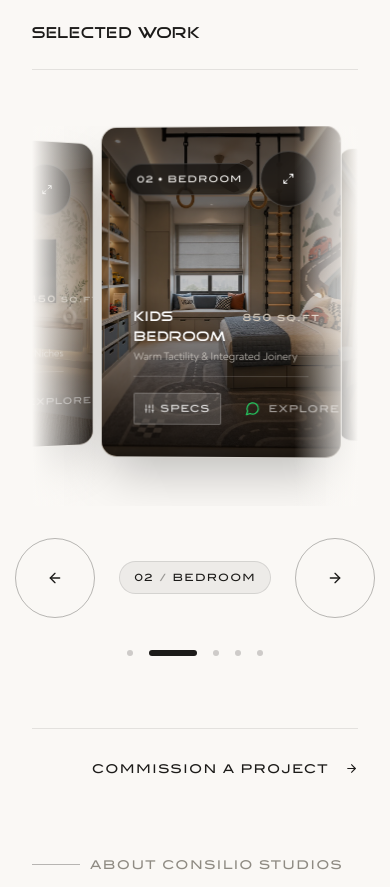
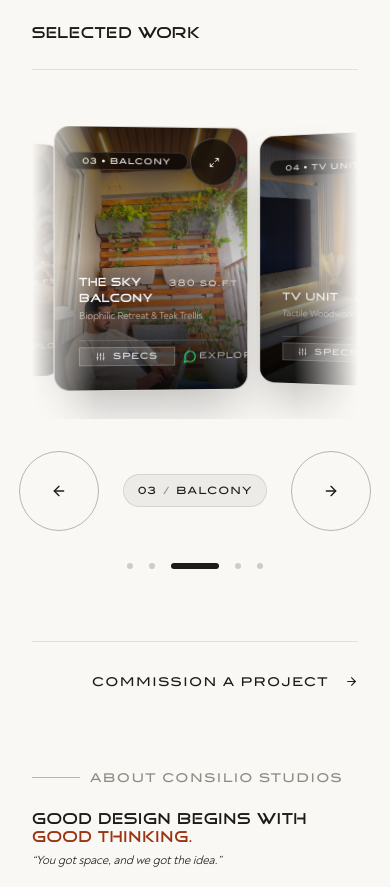
Before and after one commit to purva-de/antigravitytest, a React (Vite) app: page / in a window 390 px wide. Shown: the part 3180-4067 px from the top of the page. Built offline with nearby package versions, Linux system fonts and the light colour scheme; the HTML template or start-up script is replaced by a standard one.

Commit message:
Reduce 3D carousel card dimensions and increase continuous motion speed

```diff
--- a/src/components/SelectedWork.jsx
+++ b/src/components/SelectedWork.jsx
@@ -206,20 +206,20 @@ function CurvedPanoramaCard({
         <div className="absolute inset-0 bg-gradient-to-t from-black/85 via-black/20 to-black/60 pointer-events-none" />
 
         {/* Top Badges & Controls */}
-        <div className="absolute top-3 left-3 right-3 flex items-center justify-between z-10">
+        <div className="absolute top-2.5 left-2.5 right-2.5 flex items-center justify-between z-10">
           {/* Criteria Tag Pill (e.g. 01 • LIVING ROOM) */}
-          <span className="px-2.5 py-1 rounded-full bg-black/60 dark:bg-black/75 backdrop-blur-md text-[9px] font-mono font-medium tracking-widest text-[#FAF8F5] uppercase border border-white/15 shadow-sm">
+          <span className="px-2 py-0.5 rounded-full bg-black/60 dark:bg-black/75 backdrop-blur-md text-[8px] sm:text-[8.5px] font-mono font-medium tracking-widest text-[#FAF8F5] uppercase border border-white/15 shadow-sm">
             {project.criteriaNum} • {project.criteriaTitle}
           </span>
 
           {/* Quick Lightbox Expand Icon */}
           <button
             onClick={handleQuickViewClick}
-            className="w-7 h-7 rounded-full bg-black/60 hover:bg-black/90 backdrop-blur-md text-white flex items-center justify-center transition-all border border-white/20 active:scale-90"
+            className="w-6 h-6 rounded-full bg-black/60 hover:bg-black/90 backdrop-blur-md text-white flex items-center justify-center transition-all border border-white/20 active:scale-90"
             title="Expand photo lightbox"
             aria-label={`Expand photo for ${project.name}`}
           >
-            <Maximize2 size={12} />
+            <Maximize2 size={11} />
           </button>
         </div>
 
@@ -236,27 +236,27 @@ function CurvedPanoramaCard({
         {/* ===================================================================== */}
         {/* LOWER METADATA OVERLAY (Space Name, Area, Specs, Contact)              */}
         {/* ===================================================================== */}
-        <div className="absolute bottom-0 left-0 right-0 p-4 sm:p-5 text-white z-10 flex flex-col justify-end">
-          <div className="mb-2.5">
+        <div className="absolute bottom-0 left-0 right-0 p-3 sm:p-3.5 text-white z-10 flex flex-col justify-end">
+          <div className="mb-2">
             <div className="flex items-baseline justify-between gap-2 mb-0.5">
-              <h3 className="font-serif text-sm sm:text-base font-normal tracking-tight text-white drop-shadow-sm group-hover:text-amber-200 transition-colors">
+              <h3 className="font-serif text-xs sm:text-sm font-normal tracking-tight text-white drop-shadow-sm group-hover:text-amber-200 transition-colors">
                 {project.name}
               </h3>
-              <span className="text-[10px] font-mono text-[#D9CEBE] shrink-0 font-light">
+              <span className="text-[9px] font-mono text-[#D9CEBE] shrink-0 font-light">
                 {project.area}
               </span>
             </div>
-            <p className="text-[11px] sm:text-xs text-[#E5E0D8]/80 font-light line-clamp-1">
+            <p className="text-[10px] sm:text-[10.5px] text-[#E5E0D8]/80 font-light line-clamp-1">
               {project.subtitle}
             </p>
           </div>
 
           {/* Action Row: SPECS button + WhatsApp contact icon (frameless) */}
-          <div className="pt-2 border-t border-white/15 flex items-center justify-between">
-            <div className="flex items-center gap-2">
+          <div className="pt-1.5 border-t border-white/15 flex items-center justify-between">
+            <div className="flex items-center gap-1.5">
               <button
                 onClick={handleSpecsButtonClick}
-                className={`px-2.5 py-1 rounded-sm text-[9.5px] font-mono tracking-wider transition-colors flex items-center gap-1.5 ${
+                className={`px-2 py-0.5 rounded-xs text-[8.5px] font-mono tracking-wider transition-colors flex items-center gap-1 ${
                   isSpecsOpen
                     ? 'bg-white text-black font-semibold'
                     : 'bg-white/15 hover:bg-white/25 text-white/90 border border-white/20'
@@ -264,7 +264,7 @@ function CurvedPanoramaCard({
                 title="Toggle architectural specifications"
                 aria-label={`Toggle specs for ${project.name}`}
               >
-                <Sliders size={10} />
+                <Sliders size={9} />
                 <span>SPECS</span>
               </button>
 
@@ -273,17 +273,17 @@ function CurvedPanoramaCard({
                 target="_blank"
                 rel="noopener noreferrer"
                 onClick={(e) => e.stopPropagation()}
-                className="p-1 text-[#25D366] hover:text-[#1ebe5b] transition-all hover:scale-115 active:scale-95 flex items-center justify-center shrink-0"
+                className="p-0.5 text-[#25D366] hover:text-[#1ebe5b] transition-all hover:scale-115 active:scale-95 flex items-center justify-center shrink-0"
                 title={`WhatsApp inquiry for ${project.name}`}
                 aria-label={`WhatsApp inquiry for ${project.name}`}
               >
-                <MessageCircle size={15} />
+                <MessageCircle size={14} />
               </a>
             </div>
 
-            <span className="text-[9.5px] font-mono uppercase tracking-wider text-white/60 group-hover:text-white inline-flex items-center gap-1 transition-colors">
+            <span className="text-[8.5px] font-mono uppercase tracking-wider text-white/60 group-hover:text-white inline-flex items-center gap-0.5 transition-colors">
               <span>EXPLORE</span>
-              <ArrowUpRight size={11} className="group-hover:translate-x-0.5 group-hover:-translate-y-0.5 transition-transform" />
+              <ArrowUpRight size={10} className="group-hover:translate-x-0.5 group-hover:-translate-y-0.5 transition-transform" />
             </span>
           </div>
         </div>
@@ -413,7 +413,7 @@ function CurvedPanoramaCarousel({ onSelectProject, onQuickView }) {
   const lastTimeRef = useRef(0);
   const rafIdRef = useRef(null);
 
-  // 1. Responsive Resizing
+  // 1. Responsive Resizing (Compact & Balanced Proportions)
   const updateDimensions = useCallback(() => {
     if (!containerRef.current) return;
     const w = containerRef.current.clientWidth || window.innerWidth;
@@ -421,27 +421,27 @@ function CurvedPanoramaCarousel({ onSelectProject, onQuickView }) {
     let cWidth, cHeight, cGap, rad, persp, curve, depth;
 
     if (w < 640) {
-      cWidth = Math.min(280, Math.floor(w * 0.74));
-      cHeight = Math.floor(cWidth * 1.38);
+      cWidth = Math.min(210, Math.floor(w * 0.60));
+      cHeight = Math.floor(cWidth * 1.36); // ~285px
+      cGap = 14;
+      rad = 560;
+      persp = 750;
+      curve = 0.90;
+      depth = 1.28;
+    } else if (w < 1024) {
+      cWidth = 240;
+      cHeight = 330;
       cGap = 16;
-      rad = 680;
-      persp = 850;
-      curve = 0.90;
-      depth = 1.30;
-    } else if (w < 1024) {
-      cWidth = 320;
-      cHeight = 450;
-      cGap = 20;
-      rad = 900;
-      persp = 1000;
+      rad = 760;
+      persp = 880;
       curve = 0.88;
       depth = 1.25;
     } else {
-      cWidth = 360;
-      cHeight = 500;
-      cGap = 24;
-      rad = 1100;
-      persp = 1100;
+      cWidth = 270;
+      cHeight = 370;
+      cGap = 18;
+      rad = 920;
+      persp = 980;
       curve = 0.85;
       depth = 1.25;
     }
@@ -517,14 +517,14 @@ function CurvedPanoramaCarousel({ onSelectProject, onQuickView }) {
         activeSpecsIndex !== null;
 
       if (!isPaused) {
-        // Continuous flow moving right to left: ~36px/sec
-        const autoSpeed = 0.58;
+        // Continuous brisk flow moving right to left: ~70px/sec
+        const autoSpeed = 1.15;
         targetOffsetRef.current += autoSpeed * dt;
       }
 
-      // Smooth Lerp Glide
+      // Smooth Snappy Lerp Glide
       const diff = targetOffsetRef.current - currentOffsetRef.current;
-      currentOffsetRef.current += diff * (isDraggingRef.current ? 1 : 0.12);
+      currentOffsetRef.current += diff * (isDraggingRef.current ? 1 : 0.16);
 
       // Keep currentOffset normalized within track range
       if (currentOffsetRef.current > trackLength * 10) {
@@ -695,7 +695,7 @@ function CurvedPanoramaCarousel({ onSelectProject, onQuickView }) {
         style={{
           perspective: `${dimensions.perspective}px`,
           perspectiveOrigin: '50% 50%',
-          height: `${dimensions.cardHeight + 48}px`
+          height: `${dimensions.cardHeight + 28}px`
         }}
         role="region"
         aria-roledescription="carousel"
```
